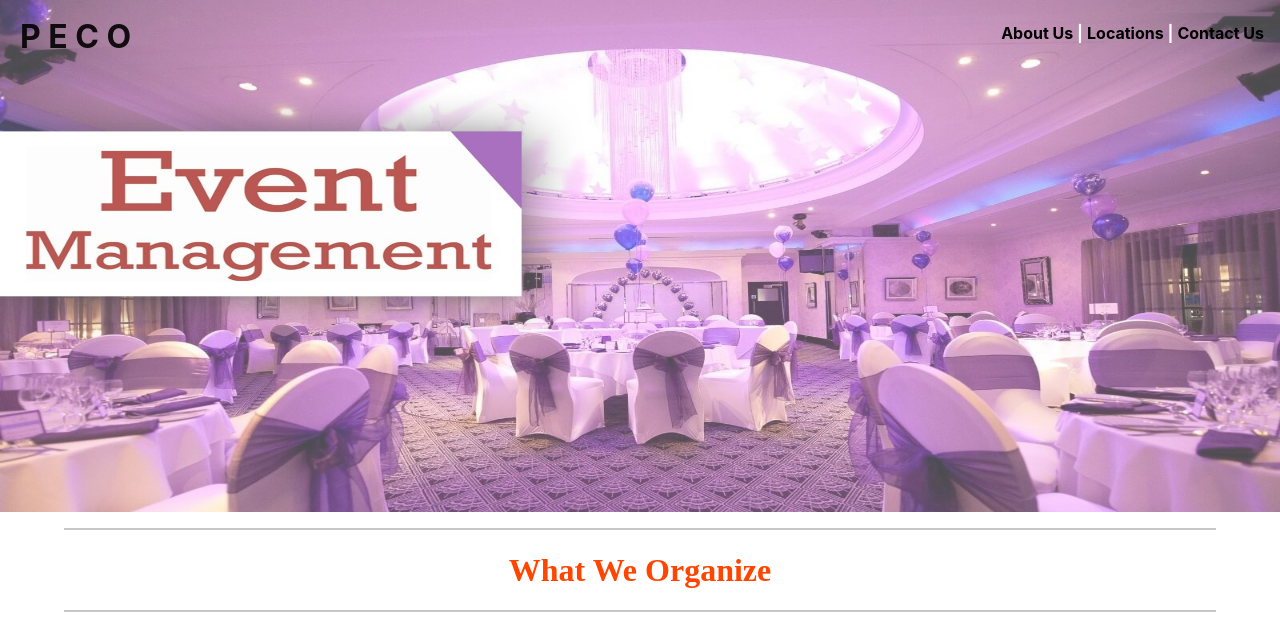
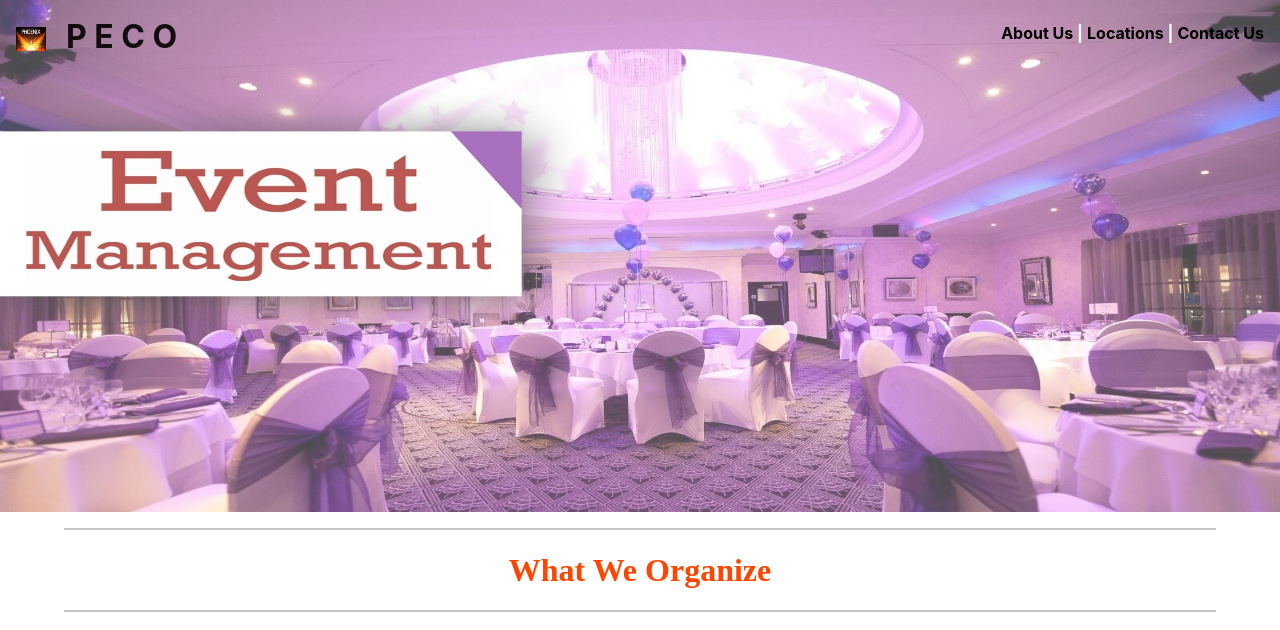
Before and after one commit to prince-kumar95/PECO, a React app in the folder Frontend/: page / in a window 1280 px wide. Shown: the top 630 px of the page. Built offline with nearby package versions, Linux system fonts and the light colour scheme.

Commit message:
files updated

```diff
--- a/Frontend/public/index.html
+++ b/Frontend/public/index.html
@@ -16,6 +16,7 @@
       rel="stylesheet"
       href="https://cdnjs.cloudflare.com/ajax/libs/font-awesome/4.7.0/css/font-awesome.min.css"
     />
+    <link rel="icon" href="/favicon.jpg" sizes="32x32" type="image/jpg" />
 
     <title>Phoenix Event Organiser</title>
   </head>
--- a/Frontend/src/Components/NavigationBar/index.js
+++ b/Frontend/src/Components/NavigationBar/index.js
@@ -1,5 +1,6 @@
 import React from "react";
 import { Link } from "react-router-dom";
+import BrandImage from "../imgs/favicon.jpg";
 
 export default class Navigation extends React.Component {
   render() {
@@ -9,6 +10,9 @@ export default class Navigation extends React.Component {
           style={{ color: "black" }}
           className=" navbar navbar-expand-lg navbar-light fixed-top"
         >
+          <a className="navbar-brand" href="/">
+            <img src={BrandImage} alt="" width="30" height="24" />
+          </a>
           <Link className="navbar-brand px-1 fs-2 fw-bold" to="/home">
             P E C O{" "}
           </Link>
```
Also changed, not shown: Frontend/src/index.css (+0 -12 lines), Frontend/public/favicon.jpg (added), Frontend/src/Components/imgs/favicon.jpg (added).
